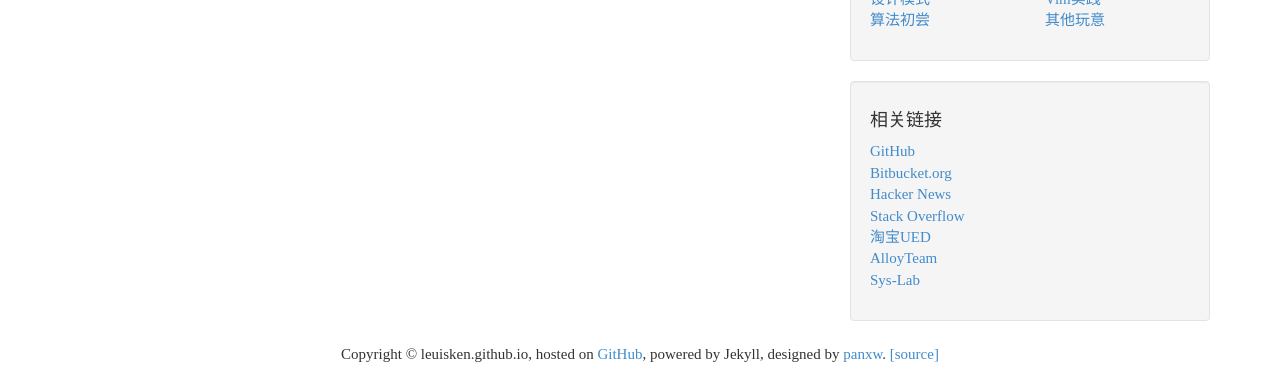
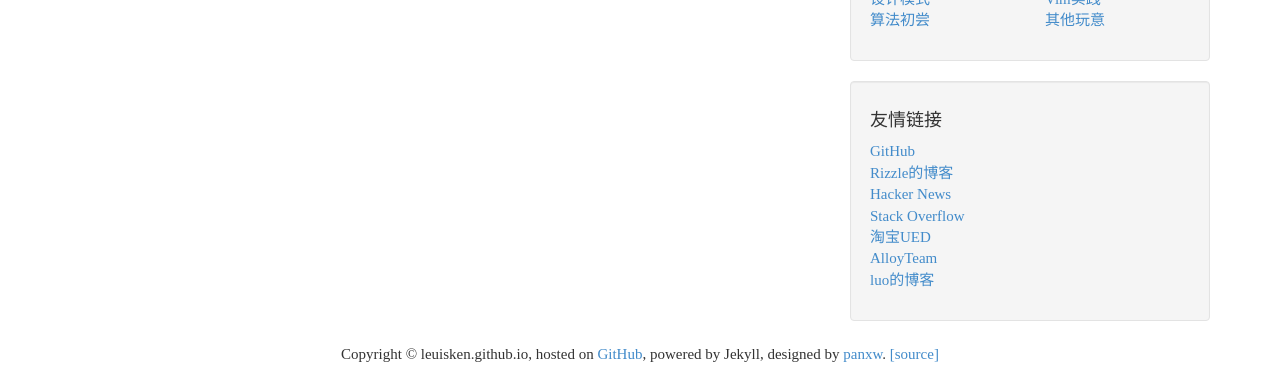
Before and after one commit to LeuisKen/leuisken.github.io, a Jekyll site: the page built from about.md, in a window 1280 px wide. Shown: the part 184-557 px from the top of the page. Built offline with Jekyll 4.4.1, drawn with Linux system fonts in a browser that asks for light colours; Markdown is read by kramdown in place of the engine named in the settings.

Commit message:
update links

```diff
--- a/_includes/links.html
+++ b/_includes/links.html
@@ -5,8 +5,8 @@
                 </a>
               </li>
               <li>
-                <a href="https://bitbucket.org/">
-                  Bitbucket.org
+                <a href="http://www.cnblogs.com/rizzle">
+                  Rizzle的博客
                 </a>
               </li>
                <li>
@@ -30,8 +30,8 @@
                 </a>
               </li>
               <li>
-                <a href="https://github.com/Sys-Lab">
-                  Sys-Lab
+                <a href="http://www.hackblog.cn/">
+                  luo的博客
                 </a>
               </li>
             </ul>
--- a/_layouts/default.html
+++ b/_layouts/default.html
@@ -88,7 +88,7 @@
           <!-- Blog Links Well -->
           <div class="well">
             <h4>
-              相关链接
+              友情链接
             </h4>
             {% include links.html %}
           </div>
```
